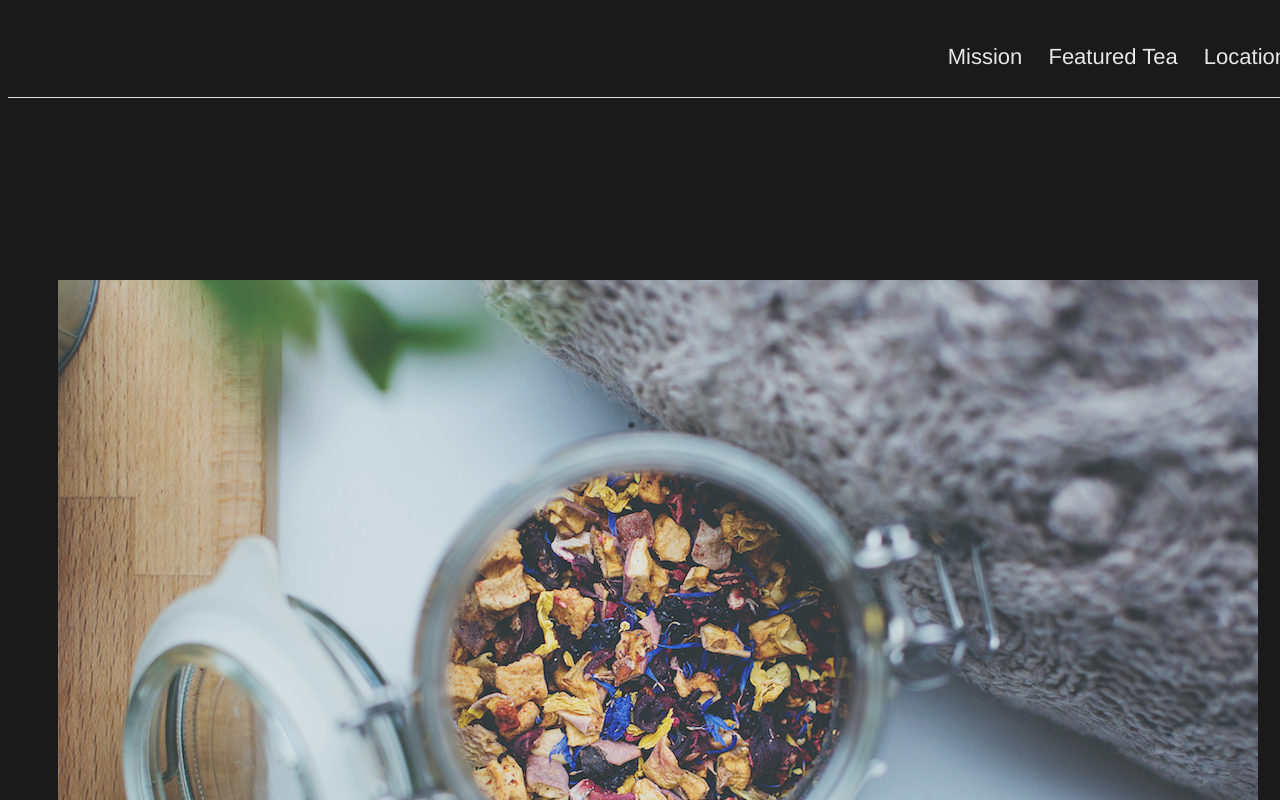
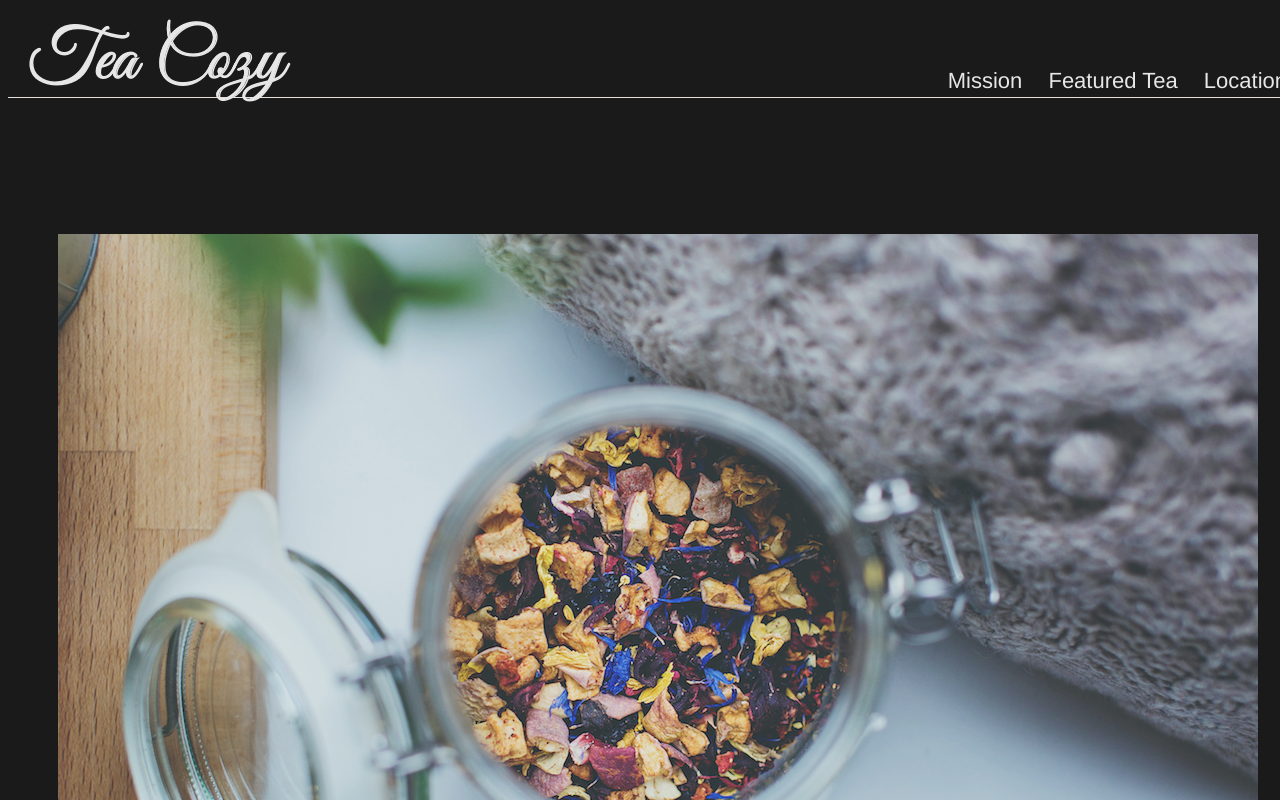
Before and after one commit to mdoran3/teaCozy, a plain HTML site: page src/index.html in a window 1280 px wide. Drawn offline with Linux system fonts and the light colour scheme.

Commit message:
Place logo in top left corner

```diff
--- a/src/index.html
+++ b/src/index.html
@@ -7,7 +7,9 @@
   <body>
     <div class="header">
         <div class="container">
-            <img src="img/img-tea-cozy-logo.png alt="Tea Cozy Logo">
+            <div class="logo">
+                <img src="img/img-tea-cozy-logo.png" alt="Tea Cozy Logo">
+            </div>
             <nav>
                 <ul>
                     <li><a href="#mission">Mission</a></li>
--- a/src/style.css
+++ b/src/style.css
@@ -1,5 +1,5 @@
 html, body {
-    position: flex;
+    position: flexbox;
     font-family: 'Helvetica';
     font-size: 22px;
     color: seashell;
@@ -23,15 +23,23 @@ html, body {
     margin-bottom: 100px;
     padding: 20px;
     text-align: center;
+    background-color: black;
+    z-index: 0;
 }
 
 .cupofteapic {
     width: 1200px;
     height: 700px;
-    margin-top: 70px;
     padding: 20px;
     text-align: center;
     z-index: -1;
+}
+
+.logo {
+    width: 100px;
+    height: 50px;
+    margin-left: 10px;
+    text-align: left;
 }
 
 nav ul {
```
